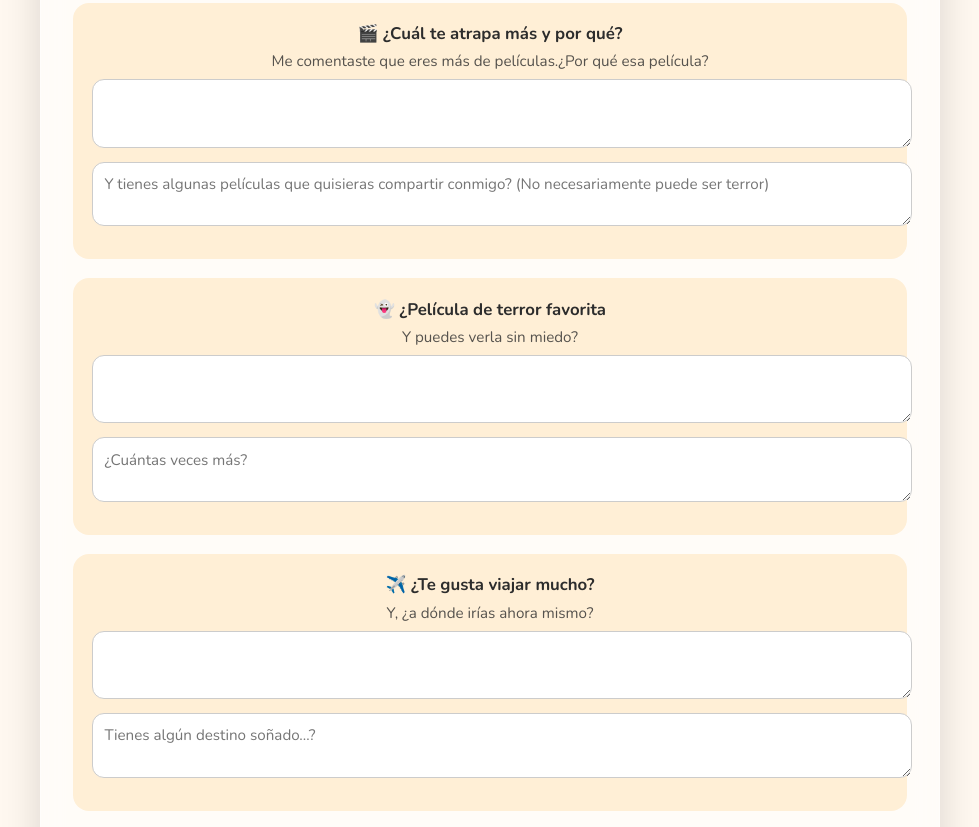
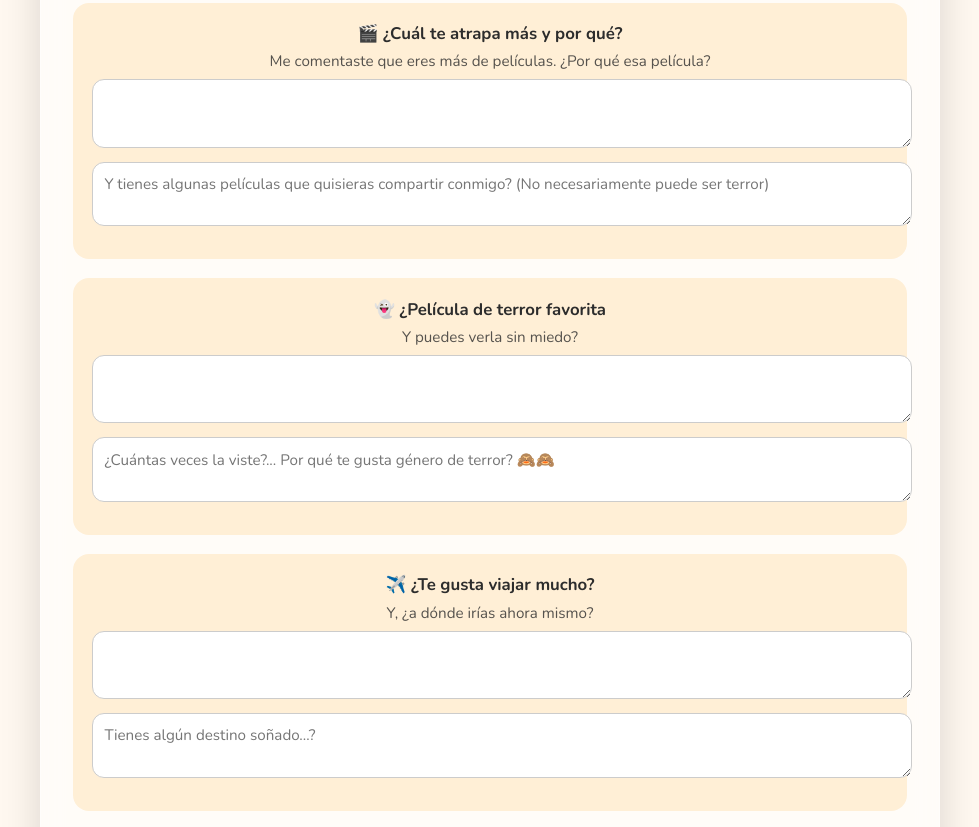
Before and after one commit to fabricioplay2learn-ctrl/Para-Fernanda-Vargas, a plain HTML site: page index.html in a window 1280 px wide. Shown: the part 1413-2240 px from the top of the page, without its empty margins (150-1129 px from the left). Drawn offline with nearby package versions, Linux system fonts and the light colour scheme.

Commit message:
Update index.html

```diff
--- a/index.html
+++ b/index.html
@@ -336,7 +336,7 @@
 
     <div class="question">
       <div class="question-title">🎬 ¿Cuál te atrapa más y por qué?</div>
-      <div class="question-sub">Me comentaste que eres más de películas.¿Por qué esa película?</div>
+      <div class="question-sub">Me comentaste que eres más de películas. ¿Por qué esa película?</div>
       <textarea></textarea>
       <textarea class="small" placeholder="Y tienes algunas películas que quisieras compartir conmigo? (No necesariamente puede ser terror)"></textarea>
     </div>
@@ -345,7 +345,7 @@
       <div class="question-title">👻 ¿Película de terror favorita</div>
       <div class="question-sub">Y puedes verla sin miedo?</div>
       <textarea></textarea>
-      <textarea class="small" placeholder="¿Cuántas veces más?"></textarea>
+      <textarea class="small" placeholder="¿Cuántas veces la viste?... Por qué te gusta género de terror? 🙈🙈"></textarea>
     </div>
 
     <div class="question">
```
